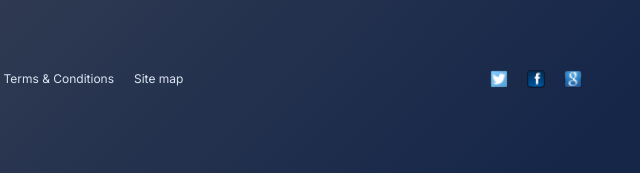
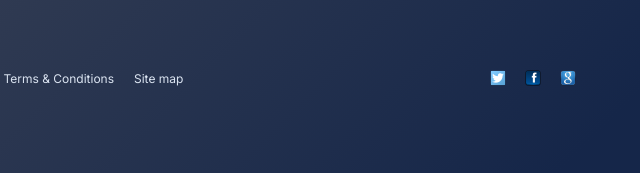
Before and after one commit to PavluXaBLR/Berlin, a plain HTML site: page index.html in a window 1280 px wide. Shown: the part 4286-4459 px from the top of the page, 639-1279 px from the left. Drawn offline with Linux system fonts and the light colour scheme.

Commit message:
feature v1.6 social update

```diff
--- a/index.html
+++ b/index.html
@@ -241,9 +241,9 @@
             <li><a href="">Site map</a> </li>
           </ul>
           <div class="social">
-            <img src="img/Twitter-icon%20(16x16).png" alt="twitter">
-            <img src="img/Social-Network-Facebook-icon.png" alt="facebook">
-            <img src="img/google-icon.png" alt="google">
+            <a href=""><img src="img/Twitter-icon%20(16x16).png" alt="twitter"></a>
+            <a href=""><img src="img/Social-Network-Facebook-icon.png" alt="facebook"></a>
+            <a href=""><img src="img/google-icon.png" alt="google"></a>
           </div>
         </div>
       </div>
--- a/scss/style.scss
+++ b/scss/style.scss
@@ -663,7 +663,7 @@ $f-family: 'Inter', sans-serif;
       .social {
         display: flex;
 
-        img {
+        a {
           margin-right: 19px;
         }
 
```
Also changed, not shown: css/style.css.
